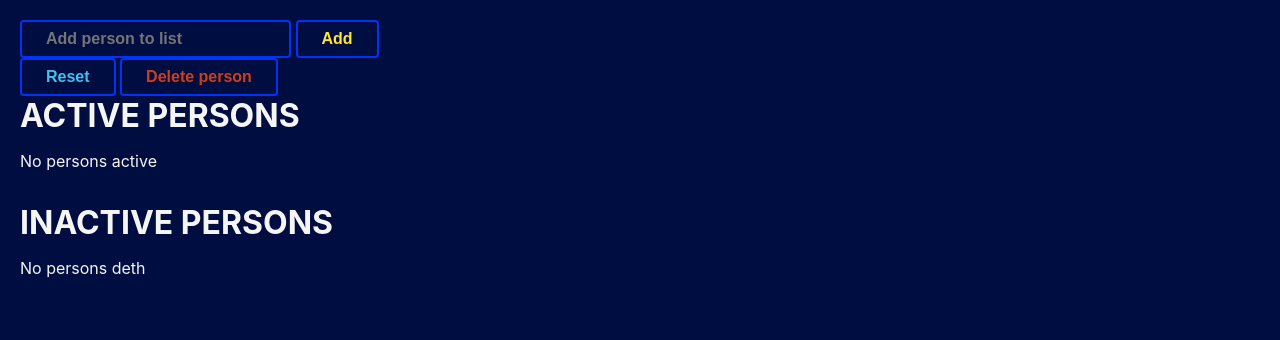
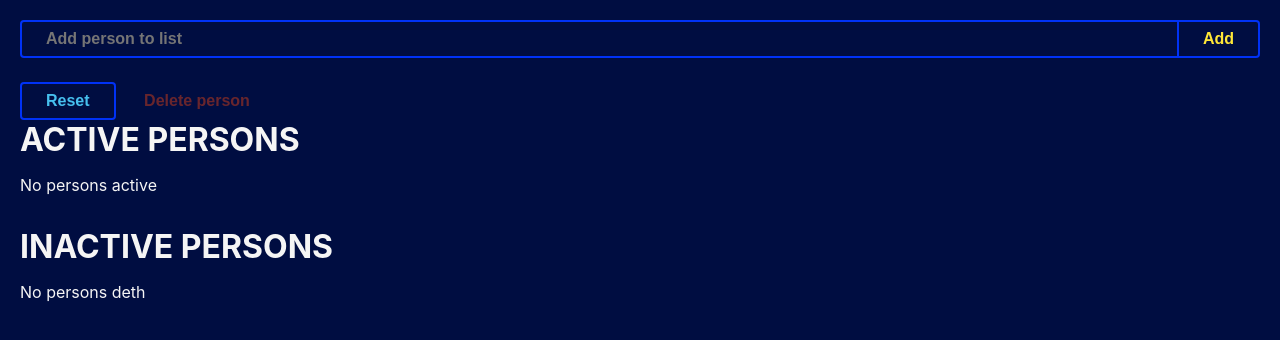
Before and after one commit to alesdevux/pacman-wheel-of-doom, a plain HTML site: page index.html in a window 1280 px wide. Drawn offline with Linux system fonts and the light colour scheme.

Commit message:
redesign style of add section

```diff
--- a/concret.css
+++ b/concret.css
@@ -1,5 +1,24 @@
+.add {
+  border: 2px solid var(--secondary-color);
+  border-radius: 0.25rem;
+  display: flex;
+  margin-bottom: 1.5rem;
+}
+
+.add:hover #add-person,
+.add:focus #add-person {
+  border-right-color: var(--yellow-pacman);
+}
+
+#add-person {
+  flex: 1;
+  border-right: 2px solid var(--secondary-color);
+}
+
 #add-person-btn {
   color: var(--yellow-pacman);
+  border-radius: 0;
+  border: none;
 }
 
 #reset {
--- a/style.css
+++ b/style.css
@@ -47,12 +47,21 @@ button:hover {
   background: var(--secondary-color);
 }
 
+button:disabled {
+  border: none;
+  opacity: 0.5;
+  cursor: auto;
+}
+
+button:disabled:hover {
+  background-color: transparent;
+}
+
 input {
   font-size: 1rem;
   font-weight: 700;
   padding: 0.5rem 1.5rem;
-  border: 2px solid var(--secondary-color);
-  border-radius: 0.25rem;
+  border: none;
   background-color: var(--primary-color);
   color: var(--principal-color);
   cursor: text;
@@ -62,8 +71,7 @@ input {
 
 input:focus,
 input:hover {
-  background-color: var(--orange-pacman);
-  color: var(--tertiary-color);
+  background-color: var(--secondary-color);
 }
 
 ul {
```
